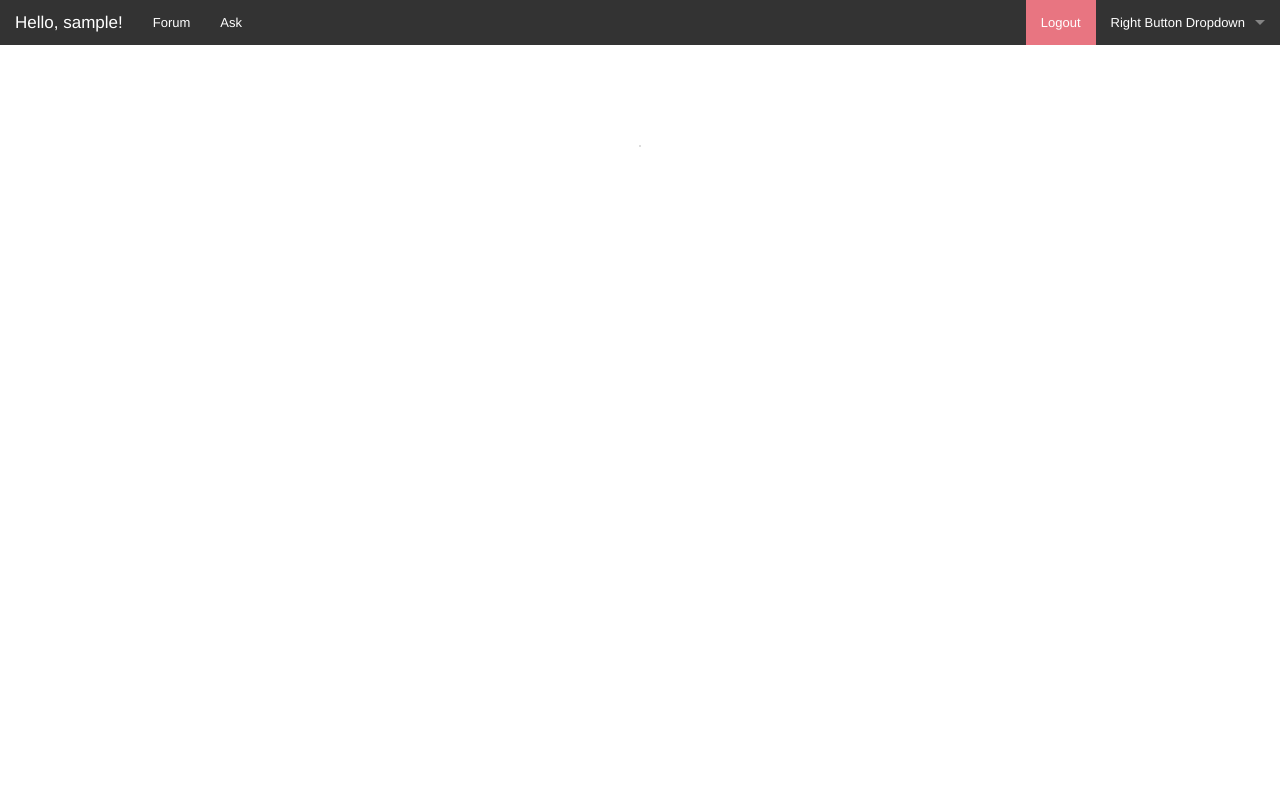
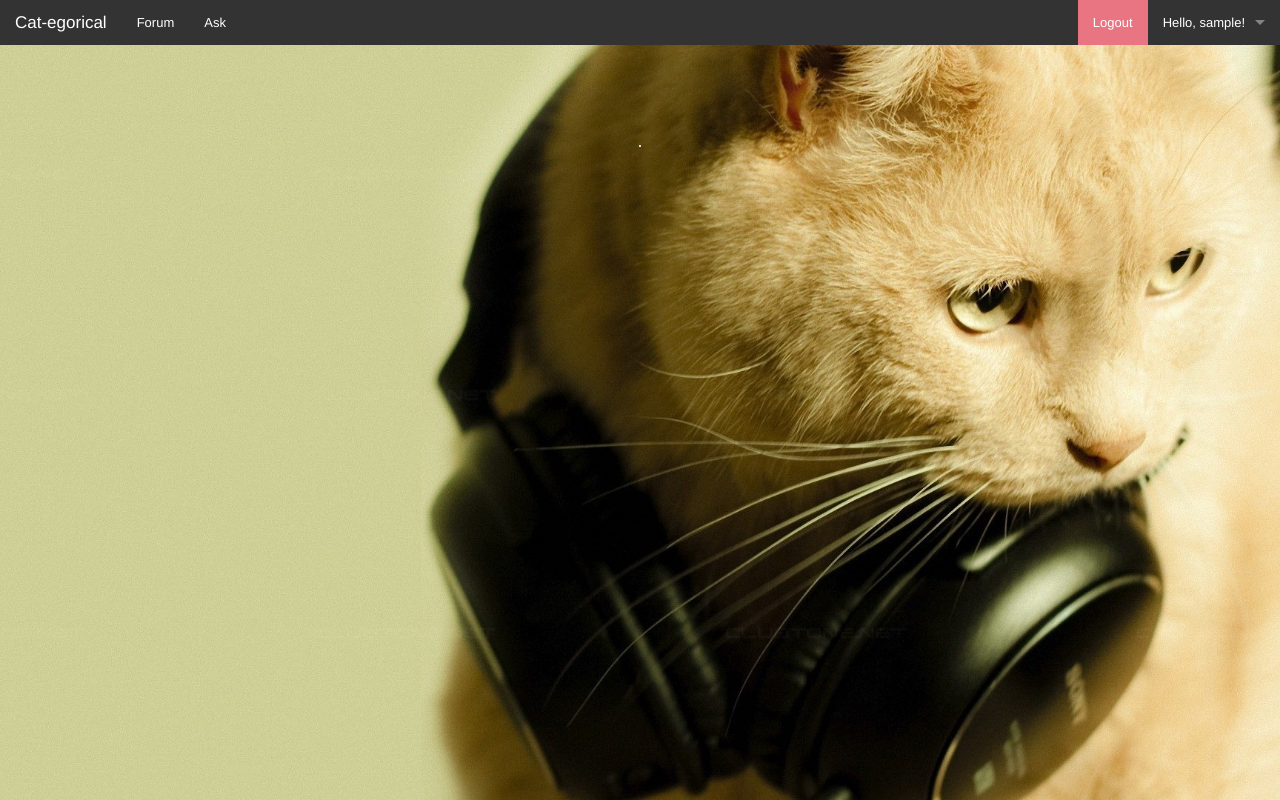
Before and after one commit to nicholedwight/Cat-egorical, a PHP site: page /forum in a window 1280 px wide. Run offline with PHP 8.4, Linux system fonts and the light colour scheme; the visitor is signed in with stand-in values (Sample User, id 1); tables that the repository leaves empty or names only in its code hold one stand-in row (values such as "Sample post").

Commit message:
Things still broken. Pretty new kitty on forum page though

```diff
--- a/css/style.css
+++ b/css/style.css
@@ -14,6 +14,13 @@
 
 #subpage {
   background: url("../img/submissionbg.jpg");
+  background-size: cover;
+  background-repeat:no-repeat;
+  background-position:center;
+}
+
+#forumpage {
+  background: url("../img/forumbg.jpg");
   background-size: cover;
   background-repeat:no-repeat;
   background-position:center;
--- a/forum.php
+++ b/forum.php
@@ -4,7 +4,7 @@
     header('Location: login.php');
   else:
 ?>
-
+<body id="forumpage">
 <?php
 $db = connectToDatabase();
 
--- a/inc/header.php
+++ b/inc/header.php
@@ -16,9 +16,7 @@
 <nav class="top-bar" data-topbar="">
   <ul class="title-area">
     <li class="name">
-      <h1><a href="index.php">Hello<?php if (isset($_SESSION['email'])) {
-                                      echo ", " . $_SESSION['username'];
-                                    }?>!</a></h1>
+      <h1><a href="index.php">Cat-egorical</a></h1>
     </li>
     <li class="toggle-topbar menu-icon"><a href="#">Menu</a>
     </li>
@@ -38,7 +36,9 @@
         ?>
       </li>
       <li class="has-dropdown not-click">
-        <a href="#">Right Button Dropdown</a>
+        <a href="index.php">Hello<?php if (isset($_SESSION['email'])) {
+                                        echo ", " . $_SESSION['username'];
+                                      }?>!</a></h1>
         <ul class="dropdown">
           <li class="title back js-generated">
             <h5><a href="javascript:void(0)">Back</a></h5>
--- a/submission.php
+++ b/submission.php
@@ -36,7 +36,7 @@ if ($_POST) {
     <input type="text" name="subject" value="" id="subject" placeholder="Subject">
 
     <label for="question" required>Question</label>
-    <textarea name="question" id="question" rows="6" placeholder="Enter you Cat-y questions here!"></textarea>
+    <textarea name="question" id="question" rows="6" placeholder="Enter your Cat-y questions here!"></textarea>
 
     <button type="submit" class="small round button">Submit!</button>
   </form>
```
Also changed, not shown: img/forumbg.jpg (added).
